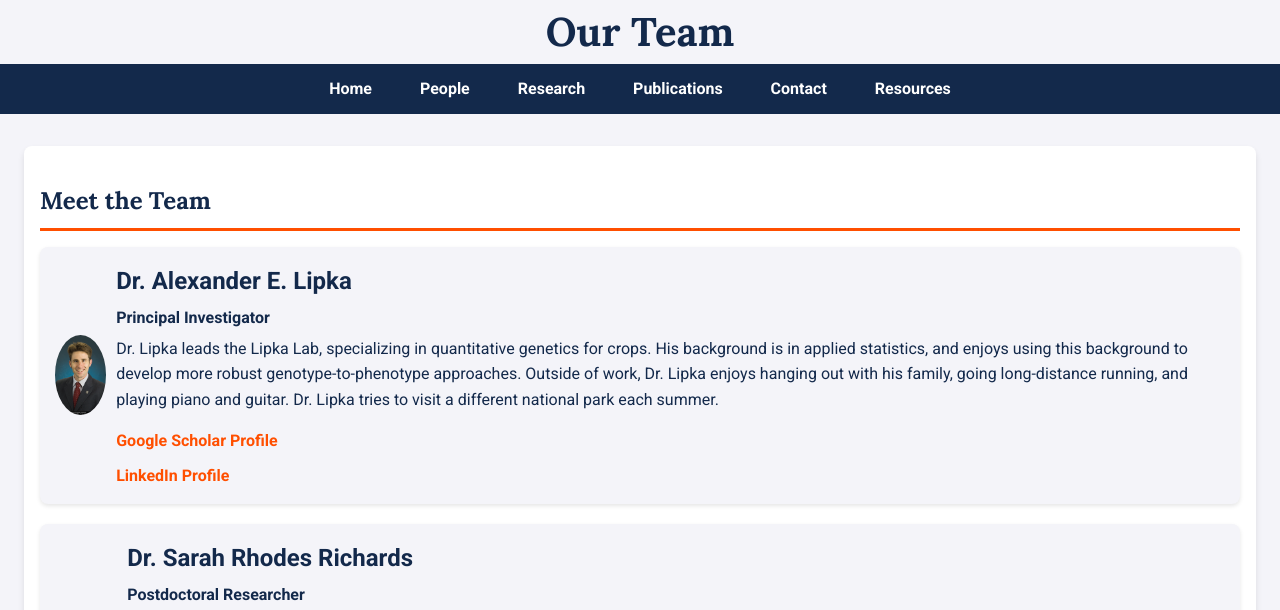
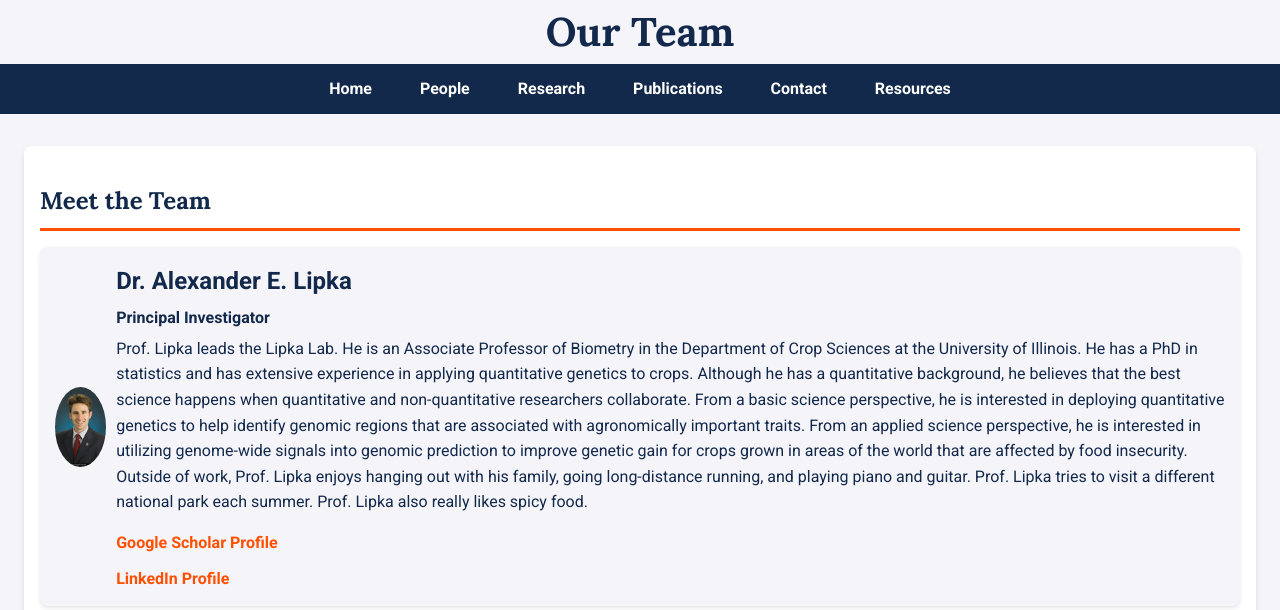
Before and after one commit to LIpkaLab/LipkaLab, a plain HTML site: page people.html in a window 1280 px wide. Shown: the top 610 px of the page. Drawn offline with Linux system fonts and the light colour scheme; files whose address does not match are found by name.

Commit message:
Revise biography for Dr. Alexander E. Lipka
Updated Dr. Lipka's biography to reflect current position and research interests.

```diff
--- a/people.html
+++ b/people.html
@@ -27,7 +27,7 @@
                 <div class="member-info">
                     <h3>Dr. Alexander E. Lipka</h3>
                     <p><strong>Principal Investigator</strong></p>
-                    <p>Dr. Lipka leads the Lipka Lab, specializing in quantitative genetics for crops. His background is in applied statistics, and enjoys using this background to develop more robust genotype-to-phenotype approaches. Outside of work, Dr. Lipka enjoys hanging out with his family, going long-distance running, and playing piano and guitar. Dr. Lipka tries to visit a different national park each summer.</p>
+                    <p>Prof. Lipka leads the Lipka Lab. He is an Associate Professor of Biometry in the Department of Crop Sciences at the University of Illinois. He has a PhD in statistics and has extensive experience in applying quantitative genetics to crops. Although he has a quantitative background, he believes that the best science happens when quantitative and non-quantitative researchers collaborate. From a basic science perspective, he is interested in deploying quantitative genetics to help identify genomic regions that are associated with agronomically important traits. From an applied science perspective, he is interested in utilizing genome-wide signals into genomic prediction to improve genetic gain for crops grown in areas of the world that are affected by food insecurity.  Outside of work, Prof. Lipka enjoys hanging out with his family, going long-distance running, and playing piano and guitar. Prof. Lipka tries to visit a different national park each summer. Prof. Lipka also really likes spicy food. </p>
                     <a href="https://scholar.google.com/citations?user=LeQcPl4AAAAJ&hl=pt-BR&oi=ao" target="_blank">Google Scholar Profile</a>
                     <br>
                     <a href="https://www.linkedin.com/in/alex-lipka-45aa7a2b/" target="_blank">LinkedIn Profile</a>
```
